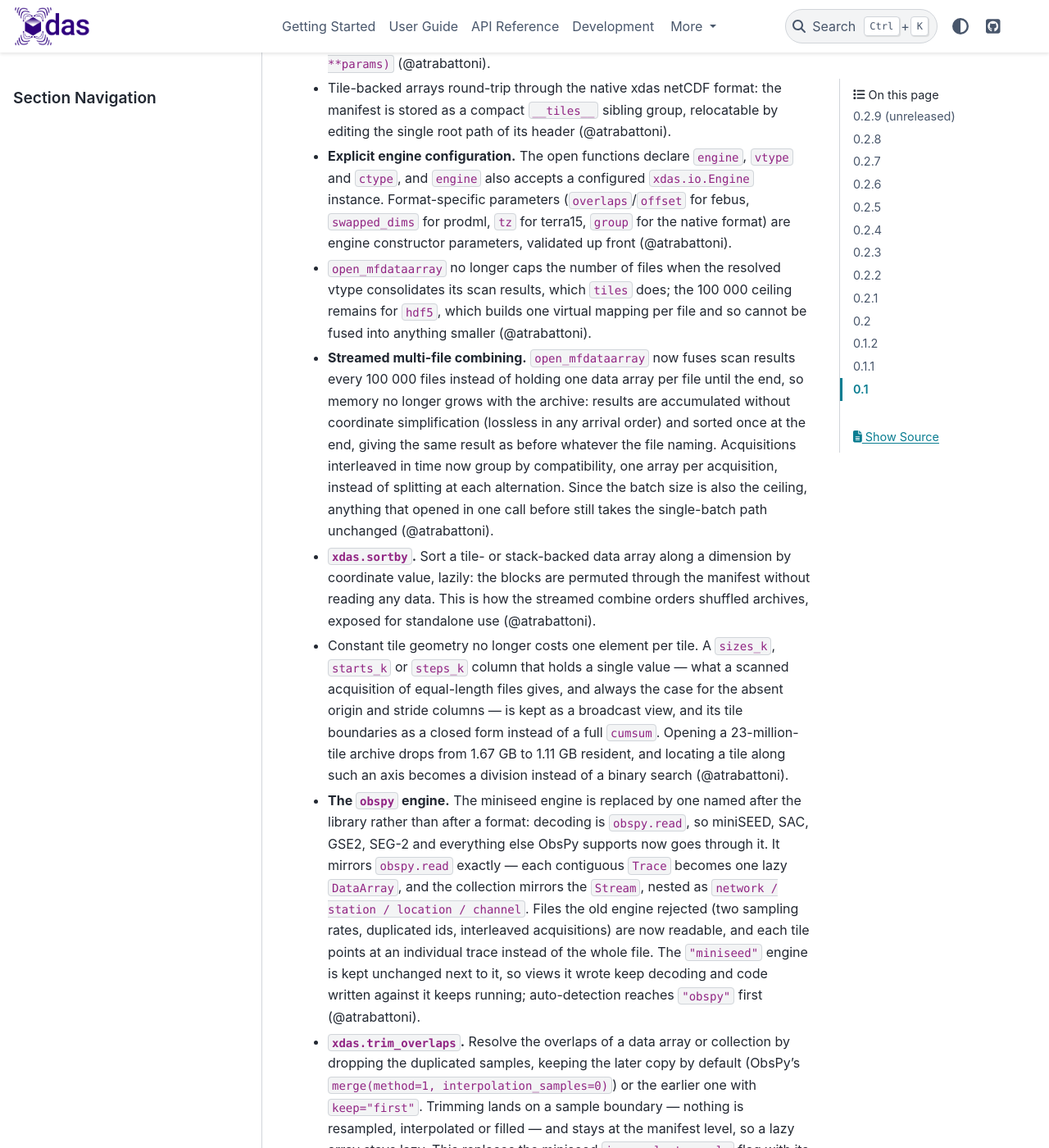
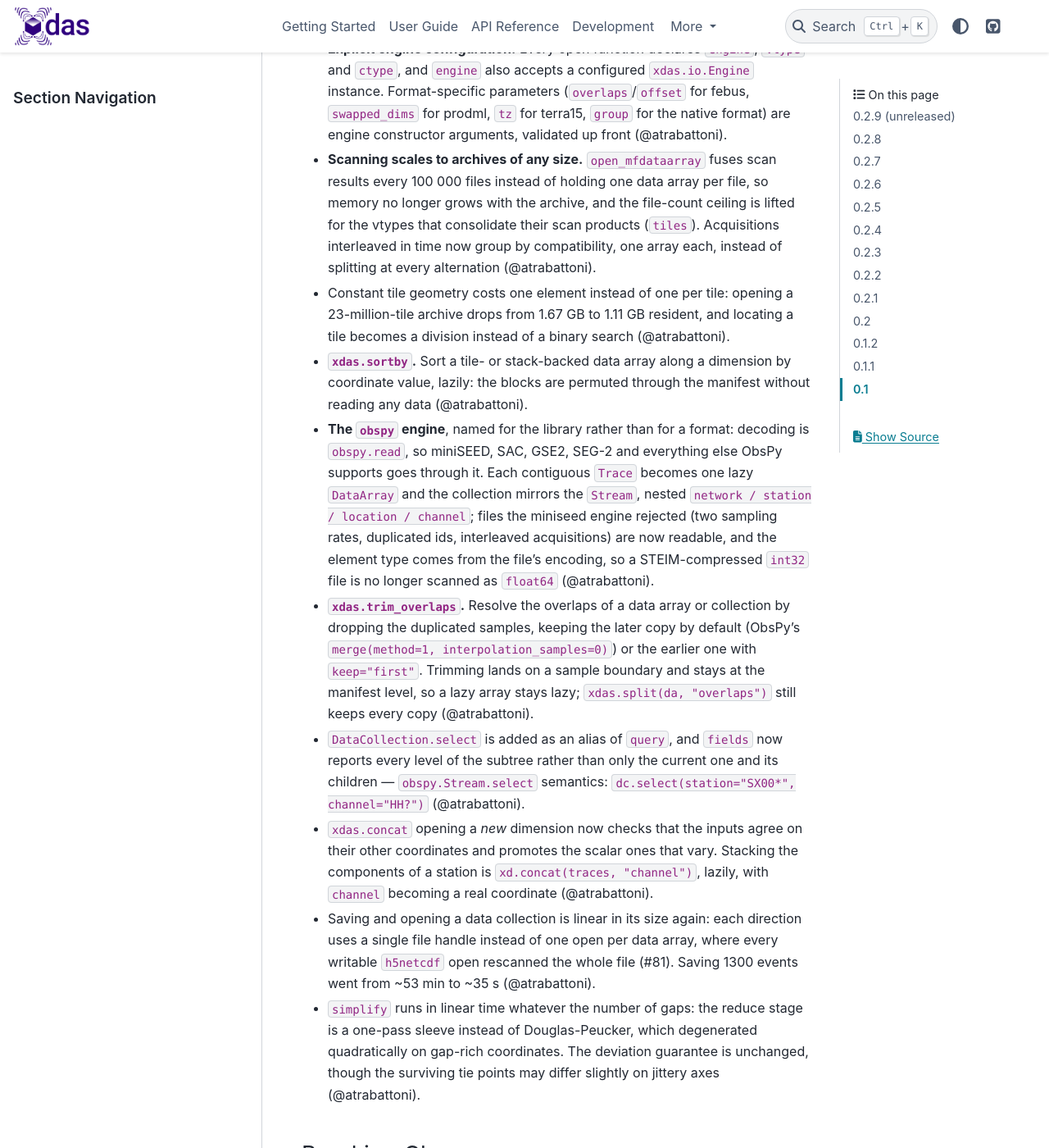
Before and after one commit to xdas-dev/xdas, a Sphinx documentation site: the page built from docs/release-notes.md, in a window 1280 px wide and 1400 px high, scrolled down 676 px. Shown: the whole window at 82% size. Built offline with Sphinx 7.4.7 and the PyData theme 0.15.4, drawn with Linux system fonts in a browser that asks for light colours; some of the changed text lies outside the part shown.

Commit message:
Condense the 0.2.9 release notes to the previous release's register
Each entry is one or two sentences, as 0.2.8 reads: the rationale
belongs in the docstrings and the user guide, which already carry it.
Three substantive corrections along the way: the element type read from
the miniSEED encoding is a property of the new obspy engine, not a fix
to the legacy one, so it moves into that entry; sampled coordinates
stored by 0.2.8 are not read back, which the notes did not say; and the
collection I/O that is linear in its size again (#81) was missing
altogether.

```diff
--- a/docs/release-notes.md
+++ b/docs/release-notes.md
@@ -3,39 +3,38 @@
 ## 0.2.9 (unreleased)
 
 ### New Features
-- **Tile-backed virtual arrays.** The new `xdas.virtual.tiles` module exposes file archives as one lazy `TileArray`. Slicing (any step, including negative), integer indexing, `np.newaxis`, concatenation, and the numpy manipulation routines (the `transpose`, `flip`, `split`, `stack` and `atleast` families, `expand_dims`, `squeeze`, `roll`, `tile`, `delete`, `append`/`insert`) all stay lazy; whole-array reductions (`sum`, `mean`, `min`, `max`, …) stream one tile row at a time; reads touch only the tiles the selection overlaps (@atrabattoni).
-- **`vtype="tiles"` on every HDF5 engine.** The open functions with `vtype="tiles"` return tile-backed arrays for the asn, febus, terra15, apsensing, prodml and native xdas engines. Silixa and MiniSEED always emit them now (replacing the serialized-dask-graph fallback, with time-axis push-down for Silixa), and Febus defaults to them — one tile per file, where the HDF5 backing needed one virtual mapping per data block. Custom engines add support by implementing `Engine.load_tile(path, selection, **params)` (@atrabattoni).
-- Tile-backed arrays round-trip through the native xdas netCDF format: the manifest is stored as a compact `__tiles__` sibling group, relocatable by editing the single root path of its header (@atrabattoni).
-- **Explicit engine configuration.** The open functions declare `engine`, `vtype` and `ctype`, and `engine` also accepts a configured `xdas.io.Engine` instance. Format-specific parameters (`overlaps`/`offset` for febus, `swapped_dims` for prodml, `tz` for terra15, `group` for the native format) are engine constructor parameters, validated up front (@atrabattoni).
-- `open_mfdataarray` no longer caps the number of files when the resolved vtype consolidates its scan results, which `tiles` does; the 100 000 ceiling remains for `hdf5`, which builds one virtual mapping per file and so cannot be fused into anything smaller (@atrabattoni).
-- **Streamed multi-file combining.** `open_mfdataarray` now fuses scan results every 100 000 files instead of holding one data array per file until the end, so memory no longer grows with the archive: results are accumulated without coordinate simplification (lossless in any arrival order) and sorted once at the end, giving the same result as before whatever the file naming. Acquisitions interleaved in time now group by compatibility, one array per acquisition, instead of splitting at each alternation. Since the batch size is also the ceiling, anything that opened in one call before still takes the single-batch path unchanged (@atrabattoni).
-- **`xdas.sortby`.** Sort a tile- or stack-backed data array along a dimension by coordinate value, lazily: the blocks are permuted through the manifest without reading any data. This is how the streamed combine orders shuffled archives, exposed for standalone use (@atrabattoni).
-- Constant tile geometry no longer costs one element per tile. A `sizes_k`, `starts_k` or `steps_k` column that holds a single value — what a scanned acquisition of equal-length files gives, and always the case for the absent origin and stride columns — is kept as a broadcast view, and its tile boundaries as a closed form instead of a full `cumsum`. Opening a 23-million-tile archive drops from 1.67 GB to 1.11 GB resident, and locating a tile along such an axis becomes a division instead of a binary search (@atrabattoni).
-- **The `obspy` engine.** The miniseed engine is replaced by one named after the library rather than after a format: decoding is `obspy.read`, so miniSEED, SAC, GSE2, SEG-2 and everything else ObsPy supports now goes through it. It mirrors `obspy.read` exactly — each contiguous `Trace` becomes one lazy `DataArray`, and the collection mirrors the `Stream`, nested as `network / station / location / channel`. Files the old engine rejected (two sampling rates, duplicated ids, interleaved acquisitions) are now readable, and each tile points at an individual trace instead of the whole file. The `"miniseed"` engine is kept unchanged next to it, so views it wrote keep decoding and code written against it keeps running; auto-detection reaches `"obspy"` first (@atrabattoni).
-- **`xdas.trim_overlaps`.** Resolve the overlaps of a data array or collection by dropping the duplicated samples, keeping the later copy by default (ObsPy's `merge(method=1, interpolation_samples=0)`) or the earlier one with `keep="first"`. Trimming lands on a sample boundary — nothing is resampled, interpolated or filled — and stays at the manifest level, so a lazy array stays lazy. This replaces the miniseed `ignore_last_sample` flag with its better form: the earlier copy goes only where an overlap genuinely exists, and clean seams are left alone. `xdas.split(da, "overlaps")` remains for keeping every copy (@atrabattoni).
-- `DataCollection.select` is added as an alias of `query`, and `fields` now reports every level of the subtree rather than only the current one and its immediate children. Together with the nested collection the `obspy` engine returns, this gives `obspy.Stream.select` semantics: `dc.select(station="SX00*", channel="HH?")` (@atrabattoni).
-- `xdas.concat` opening a *new* dimension now checks that the inputs agree on their other coordinates, and promotes the scalar ones that vary to a coordinate along that dimension. Stacking the components of a station is `xd.concat(traces, "channel")`, lazily, with `channel` becoming a real coordinate (@atrabattoni).
-- `simplify` runs in linear time whatever the number of gaps: the reduce stage is now a one-pass sleeve instead of Douglas-Peucker, which degenerated quadratically on gap-rich coordinates (a 100 000-file gappy archive simplified in minutes; now milliseconds). The deviation guarantee is unchanged — dropped tie points stay within `tolerance` of the curve, surviving values never move — though the surviving tie-point selection may differ slightly on jittery axes (@atrabattoni).
+- **Tile-backed virtual arrays.** The new `xdas.virtual.tiles` module exposes a file archive as one lazy `TileArray`. Slicing (any step, negative included), integer indexing, `np.newaxis`, concatenation and the numpy manipulation routines stay lazy; reductions stream one tile row at a time; a read touches only the tiles the selection overlaps (@atrabattoni).
+- **`vtype="tiles"` on every HDF5 engine.** Febus defaults to it — one tile per file, where the HDF5 backing needed one virtual mapping per data block — Silixa and the ObsPy formats always emit it, and the other engines offer it on request. Custom engines opt in by implementing `Engine.load_tile(path, selection, **params)` (@atrabattoni).
+- Tile-backed arrays round-trip through the native netCDF format as a compact `__tiles__` sibling group, relocatable by editing the single root path of its header (@atrabattoni).
+- **Explicit engine configuration.** Every open function declares `engine`, `vtype` and `ctype`, and `engine` also accepts a configured `xdas.io.Engine` instance. Format-specific parameters (`overlaps`/`offset` for febus, `swapped_dims` for prodml, `tz` for terra15, `group` for the native format) are engine constructor arguments, validated up front (@atrabattoni).
+- **Scanning scales to archives of any size.** `open_mfdataarray` fuses scan results every 100 000 files instead of holding one data array per file, so memory no longer grows with the archive, and the file-count ceiling is lifted for the vtypes that consolidate their scan products (`tiles`). Acquisitions interleaved in time now group by compatibility, one array each, instead of splitting at every alternation (@atrabattoni).
+- Constant tile geometry costs one element instead of one per tile: opening a 23-million-tile archive drops from 1.67 GB to 1.11 GB resident, and locating a tile becomes a division instead of a binary search (@atrabattoni).
+- **`xdas.sortby`.** Sort a tile- or stack-backed data array along a dimension by coordinate value, lazily: the blocks are permuted through the manifest without reading any data (@atrabattoni).
+- **The `obspy` engine**, named for the library rather than for a format: decoding is `obspy.read`, so miniSEED, SAC, GSE2, SEG-2 and everything else ObsPy supports goes through it. Each contiguous `Trace` becomes one lazy `DataArray` and the collection mirrors the `Stream`, nested `network / station / location / channel`; files the miniseed engine rejected (two sampling rates, duplicated ids, interleaved acquisitions) are now readable, and the element type comes from the file's encoding, so a STEIM-compressed `int32` file is no longer scanned as `float64` (@atrabattoni).
+- **`xdas.trim_overlaps`.** Resolve the overlaps of a data array or collection by dropping the duplicated samples, keeping the later copy by default (ObsPy's `merge(method=1, interpolation_samples=0)`) or the earlier one with `keep="first"`. Trimming lands on a sample boundary and stays at the manifest level, so a lazy array stays lazy; `xdas.split(da, "overlaps")` still keeps every copy (@atrabattoni).
+- `DataCollection.select` is added as an alias of `query`, and `fields` now reports every level of the subtree rather than only the current one and its children — `obspy.Stream.select` semantics: `dc.select(station="SX00*", channel="HH?")` (@atrabattoni).
+- `xdas.concat` opening a *new* dimension now checks that the inputs agree on their other coordinates and promotes the scalar ones that vary. Stacking the components of a station is `xd.concat(traces, "channel")`, lazily, with `channel` becoming a real coordinate (@atrabattoni).
+- Saving and opening a data collection is linear in its size again: each direction uses a single file handle instead of one open per data array, where every writable `h5netcdf` open rescanned the whole file (#81). Saving 1300 events went from ~53 min to ~35 s (@atrabattoni).
+- `simplify` runs in linear time whatever the number of gaps: the reduce stage is a one-pass sleeve instead of Douglas-Peucker, which degenerated quadratically on gap-rich coordinates. The deviation guarantee is unchanged, though the surviving tie points may differ slightly on jittery axes (@atrabattoni).
 
 ### Breaking Changes
-- **The stored tile format changed once, deliberately.** Everything about a tiling that is not a per-tile column now travels in a single JSON `header` attribute on the `__tiles__` group — the tile counts, the engine specification, the element type, the common source directory and the axis arrangement — replacing the `__tile_array__` placeholder attribute, the `root` / `axes` / `source_ndim` manifest variables and the per-column `ntiles` attributes. The manifest variables are now exactly the per-tile columns. The placeholder variable points at its describing group through a CF-`grid_mapping`-style `__tiling__` attribute rather than being tied to the group name. The reader does not accept the earlier spelling: rewrite existing tile-backed files with 0.2.8 or earlier still installed to read them, and this release to write them back (@atrabattoni).
-- **Dask virtualization is removed**, reader and writer alike, along with the `xdas.dask` module: no engine has emitted it since tiles landed, and a `__dask_array__` graph can no longer be read. A Dask array remains valid `DataArray` data — it is now computed on write like any other eager array, and `virtual=True` rejects it (@atrabattoni).
-- `TileArray` carries no user attributes: `TileArray.attrs` and the `attrs=` argument of `TileArray.from_tiles` are gone. It is a duck array, like the numpy array it stands in for — metadata belongs to the enclosing `DataArray`, where it always was in practice (@atrabattoni).
-- Interpolated coordinates are stored the way CF-1.13 actually defines them, and files declare `Conventions = "CF-1.13"`: each `coordinate_interpolation` group names its tie point coordinate variable and ends with the interpolation variable, whose mapping attribute is the singular `tie_point_mapping` (interpolated dimension, tie point index variable, subsampled dimension) and which now carries the mandatory `computational_precision`. The earlier spelling — CF-shaped, but not valid against the grammar — is still read (@atrabattoni).
-- Sampled coordinates are stored as a deliberate variation on that same CF grammar: a `coordinate_sampling` attribute whose groups name the tie point coordinate variable and end with a sampling variable, a container like the interpolation variable, whose `tie_point_mapping` puts the segment length variable in the tie point index variable's slot and whose `sampling_interval` travels as attributes, encoded like the regular metadata of an interpolated coordinate (@atrabattoni).
-- Python 3.10 support is dropped and the numpy requirement is raised to 2.3: the tile manifests use `np.strings` routines introduced in numpy 2.3, which itself requires Python 3.11+. Python 3.10 reaches end of life in October 2026 (@atrabattoni).
+- **The stored tile format changed once, deliberately.** Everything about a tiling that is not a per-tile column now travels in a single JSON `header` attribute on the `__tiles__` group, and the placeholder variable points at that group through a CF-`grid_mapping`-style `__tiling__` attribute. The earlier spelling is not read: rewrite existing tile-backed files with 0.2.8 still installed, and read them back with this release (@atrabattoni).
+- **Dask virtualization is removed**, reader and writer alike, along with the `xdas.dask` module: a `__dask_array__` graph can no longer be read. A Dask array remains valid `DataArray` data — it is now computed on write like any other eager array, and `virtual=True` rejects it (@atrabattoni).
+- `TileArray` carries no user attributes: `TileArray.attrs` and the `attrs=` argument of `TileArray.from_tiles` are gone. It is a duck array, like the numpy array it stands in for; metadata belongs to the enclosing `DataArray` (@atrabattoni).
+- Interpolated coordinates are stored the way CF-1.13 actually defines them, and files declare `Conventions = "CF-1.13"`: the singular `tie_point_mapping` attribute on an interpolation variable, plus the mandatory `computational_precision`. The earlier spelling — CF-shaped, but not valid against the grammar — is still read (@atrabattoni).
+- Sampled coordinates are stored as a deliberate variation on that same grammar, and the earlier spelling is **not** read: reopen a `ctype="sampled"` file with 0.2.8 still installed and rewrite it with this release (@atrabattoni).
+- Python 3.10 support is dropped and the numpy requirement is raised to 2.3: the tile manifests use `np.strings` routines introduced there, which itself requires Python 3.11+ (@atrabattoni).
 - Passing a bare read function as `engine` now raises a `TypeError`: subclass `xdas.io.Engine` instead (see the data-formats documentation) (@atrabattoni).
 - Misspelled or unsupported keyword arguments passed next to an engine name now raise a `TypeError` instead of being silently ignored, and combining `vtype`, `ctype` or engine keywords with an already configured engine instance raises a `ValueError` (@atrabattoni).
-- **Opening a seismological file without naming an engine returns a nested collection, not a stacked array.** `xd.open(file)` on a three-component file used to return a `(3, 100)` array by guessing that the traces were synchronized; it now returns the `network / station / location / channel / acquisition` tree the `"obspy"` engine describes. `xd.concat(traces, "channel")` is the one-liner back, and the `dim="station"` multi-file idiom is replaced by the nesting plus `select`. Naming `engine="miniseed"` still gives the old shape, `ignore_last_sample` included, and `xd.open_dataarray` still falls through to it when the new engine cannot describe a file as a single array (@atrabattoni).
-- `xd.open` now combines whether it opened one file or many, so the shape it returns no longer depends on the file count. Its leaf sequences are named `acquisition`, since after combining each element is one acquisition epoch — contiguous traces have fused and gaps have moved into the coordinate (@atrabattoni).
+- **Opening a seismological file without naming an engine returns a nested collection, not a stacked array.** `xd.open(file)` on a three-component file used to return a `(3, 100)` array by guessing the traces were synchronized; it now returns the `network / station / location / channel / acquisition` tree. `xd.concat(traces, "channel")` is the one-liner back, and `engine="miniseed"` still gives the old shape, `ignore_last_sample` included (@atrabattoni).
+- `xd.open` now combines whether it opened one file or many, so the shape it returns no longer depends on the file count, and its leaf sequences are named `acquisition` (@atrabattoni).
 - `DataCollection.query` raises a `KeyError` on an indexer naming no level of the collection, instead of silently returning everything unchanged, and applies an indexer wherever its level sits in the tree rather than only at the root. `dc.query(time=slice(0, 5))`, which used to be a no-op, now raises: use `sel` to trim inside the leaves (@atrabattoni).
 - A blank SEED location code is stored as `"--"`, the FDSN convention, since `""` cannot be a netCDF group name (@atrabattoni).
 
 ### Bug Fixes
-- The miniseed `ctype` argument is now honored: it previously routed to an unused attribute and the reader always built interpolated time coordinates. The default is unchanged (@atrabattoni).
-- A data collection keyed by zero-padded codes — a SEED location such as `"00"`, say — no longer reads back from netCDF as a sequence with its keys lost. A sequence is written under the canonical decimal spelling of its positions, so that is now what the reader compares against, instead of parsing the keys as integers (@atrabattoni).
-- The miniSEED element type is read from the file's encoding rather than from the empty array `headonly=True` returns, which is always `float64`. A STEIM-compressed `int32` file used to be scanned as `float64` (@atrabattoni).
-- Scanning miniSEED files is no longer forced to a single process (@atrabattoni).
+- Fix the miniseed `ctype` argument being ignored: it routed to an unused attribute and the reader always built interpolated time coordinates. The default is unchanged (@atrabattoni).
+- Fix a data collection keyed by zero-padded codes — a SEED location such as `"00"`, say — reading back from netCDF as a sequence with its keys lost (@atrabattoni).
+- Fix miniSEED scans being forced to a single process (@atrabattoni).
 
 ## 0.2.8
 
```
Also changed, not shown: docs/api/tiles.md (+3 -3 lines).
